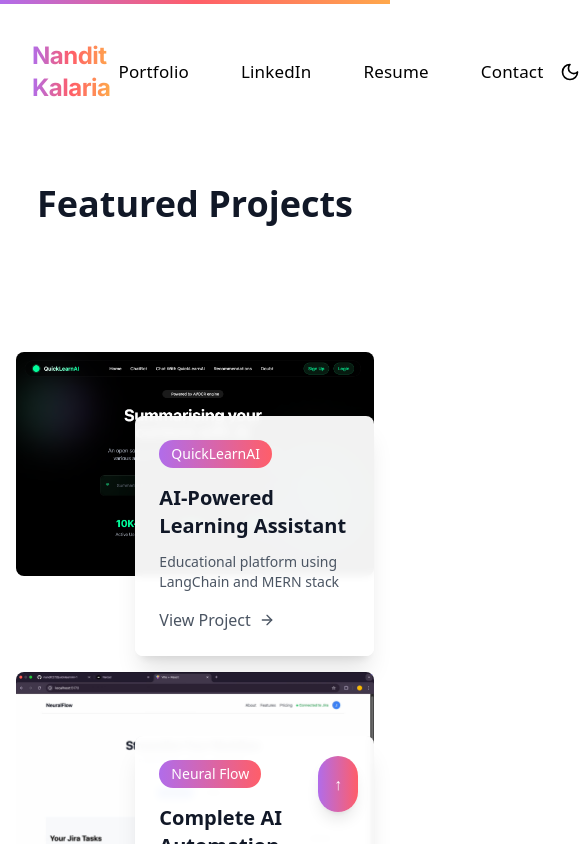
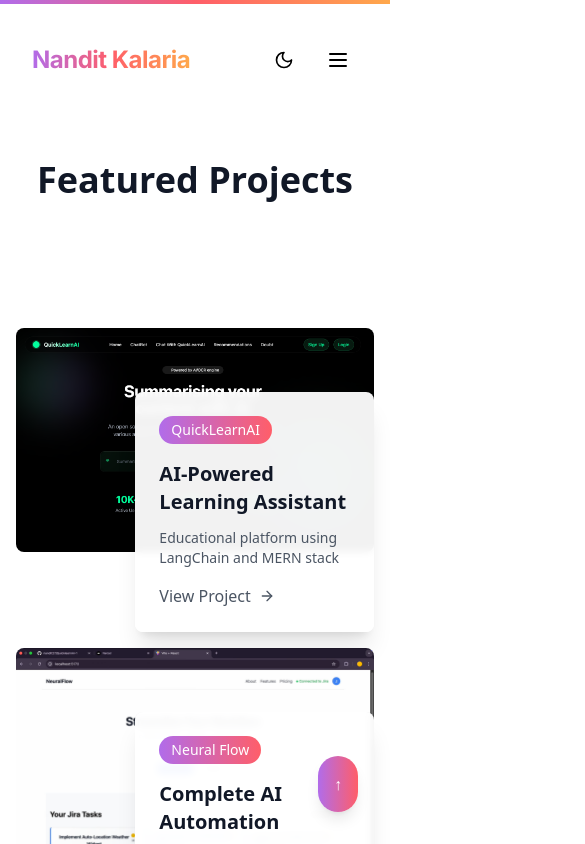
Before and after one commit to NanditKalaria/Nandit, a React (Vite) app: page /portfolio in a window 390 px wide. Shown: the top 844 px of the page, 585 px wide, since content can reach past the window. Built offline with nearby package versions, Linux system fonts and the light colour scheme.

Commit message:
Update NavBar.tsx

```diff
--- a/src/screens/Body/sections/NavBar/NavBar.tsx
+++ b/src/screens/Body/sections/NavBar/NavBar.tsx
@@ -1,6 +1,6 @@
 import { useState } from "react";
-import { motion } from "framer-motion";
-import { Moon, Sun } from "lucide-react";
+import { motion, AnimatePresence } from "framer-motion";
+import { Moon, Sun, Menu, X } from "lucide-react";
 import { useTheme } from "../../../../components/ThemeProvider";
 import {
   NavigationMenu,
@@ -11,6 +11,7 @@
 
 export const BannerByAnima = (): JSX.Element => {
   const [hoveredIndex, setHoveredIndex] = useState<number | null>(null);
+  const [isMenuOpen, setIsMenuOpen] = useState(false);
   const { theme, toggleTheme } = useTheme();
 
   // Navigation links data for easy mapping
@@ -23,12 +24,12 @@
 
   return (
     <motion.header
-      className="w-full flex justify-center pt-10 pb-4"
+      className="w-full flex justify-center pt-10 pb-4 relative"
       initial={{ opacity: 0, y: -20 }}
       animate={{ opacity: 1, y: 0 }}
       transition={{ duration: 0.6 }}
     >
-      <div className="w-full max-w-[1215px] flex justify-between items-center px-8">
+      <div className="w-full max-w-[1215px] flex justify-between items-center px-8 relative">
         {/* Logo container with animation and home link */}
         <motion.div
           className="flex items-center"
@@ -50,8 +51,8 @@
           </motion.a>
         </motion.div>
 
-        {/* Navigation menu with hover effects */}
-        <NavigationMenu className="max-w-[505px]">
+        {/* Desktop Navigation */}
+        <NavigationMenu className="hidden md:block max-w-[505px]">
           <NavigationMenuList className="flex gap-8">
             {navigationLinks.map((link, index) => (
               <NavigationMenuItem key={index}>
@@ -87,18 +88,65 @@
           </NavigationMenuList>
         </NavigationMenu>
 
-        <motion.button
+        {/* Mobile Menu Button */}
+        <div className="flex items-center gap-4">
+          <motion.button
             onClick={toggleTheme}
             className="p-2 rounded-full hover:bg-gray-100 dark:hover:bg-gray-800 transition-colors"
             whileHover={{ scale: 1.1 }}
             whileTap={{ scale: 0.9 }}
           >
             {theme === 'dark' ? (
-              <Sun className="w-5 h-5 text-huggingfacecoblack " />
+              <Sun className="w-5 h-5 text-huggingfacecoblack" />
             ) : (
               <Moon className="w-5 h-5 text-huggingfacecoblack dark:text-huggingfacecowhite" />
             )}
-        </motion.button>
+          </motion.button>
+
+          <motion.button
+            onClick={() => setIsMenuOpen(!isMenuOpen)}
+            className="md:hidden p-2 rounded-full hover:bg-gray-100 dark:hover:bg-gray-800 transition-colors"
+            whileHover={{ scale: 1.1 }}
+            whileTap={{ scale: 0.9 }}
+          >
+            {isMenuOpen ? (
+              <X className="w-6 h-6 text-huggingfacecoblack " />
+            ) : (
+              <Menu className="w-6 h-6 text-huggingfacecoblack " />
+            )}
+          </motion.button>
+        </div>
+
+        {/* Mobile Navigation Menu */}
+        <AnimatePresence>
+          {isMenuOpen && (
+            <motion.div
+              initial={{ opacity: 0, y: -20, scale: 0.95 }}
+              animate={{ opacity: 1, y: 0, scale: 1 }}
+              exit={{ opacity: 0, y: -20, scale: 0.95 }}
+              transition={{ duration: 0.2 }}
+              className="absolute top-full left-0 right-0 bg-white dark:bg-gray-900 shadow-lg rounded-lg mt-2 py-4 px-4 md:hidden z-50 border border-gray-200 dark:border-gray-700"
+            >
+              <nav className="flex flex-col space-y-3">
+                {navigationLinks.map((link, index) => (
+                  <motion.a
+                    key={index}
+                    href={link.href}
+                    target={link.href.startsWith('http') ? '_blank' : '_self'}
+                    rel={link.href.startsWith('http') ? 'noopener noreferrer' : undefined}
+                    className="text-huggingfacecoblack hover:text-[rgba(255,94,105,1)] transition-colors text-lg font-medium py-2 px-3 rounded-md hover:bg-gray-50"
+                    initial={{ opacity: 0, x: -20 }}
+                    animate={{ opacity: 1, x: 0 }}
+                    transition={{ delay: index * 0.1 }}
+                    onClick={() => setIsMenuOpen(false)}
+                  >
+                    {link.label}
+                  </motion.a>
+                ))}
+              </nav>
+            </motion.div>
+          )}
+        </AnimatePresence>
       </div>
     </motion.header>
   );
```
